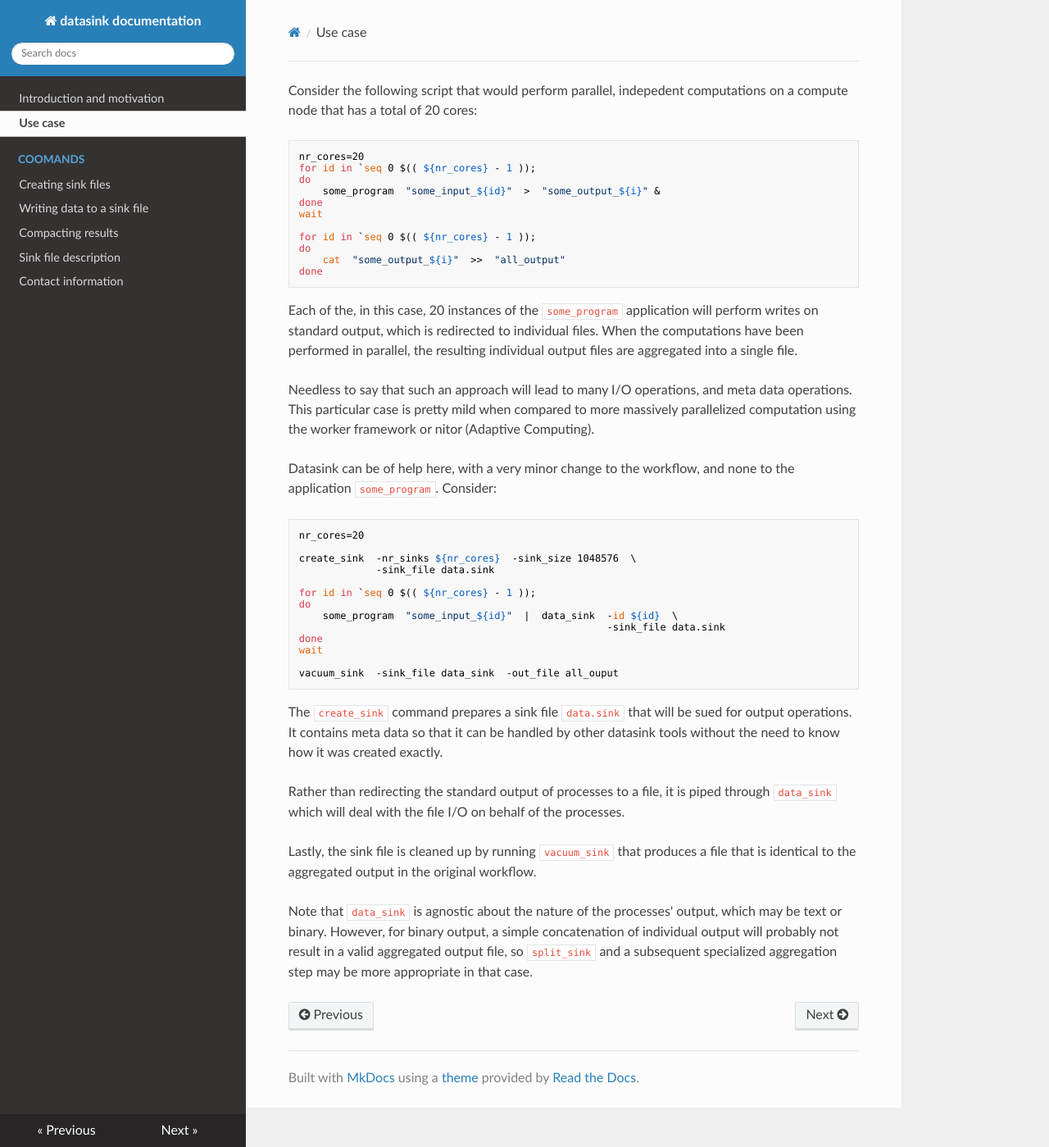
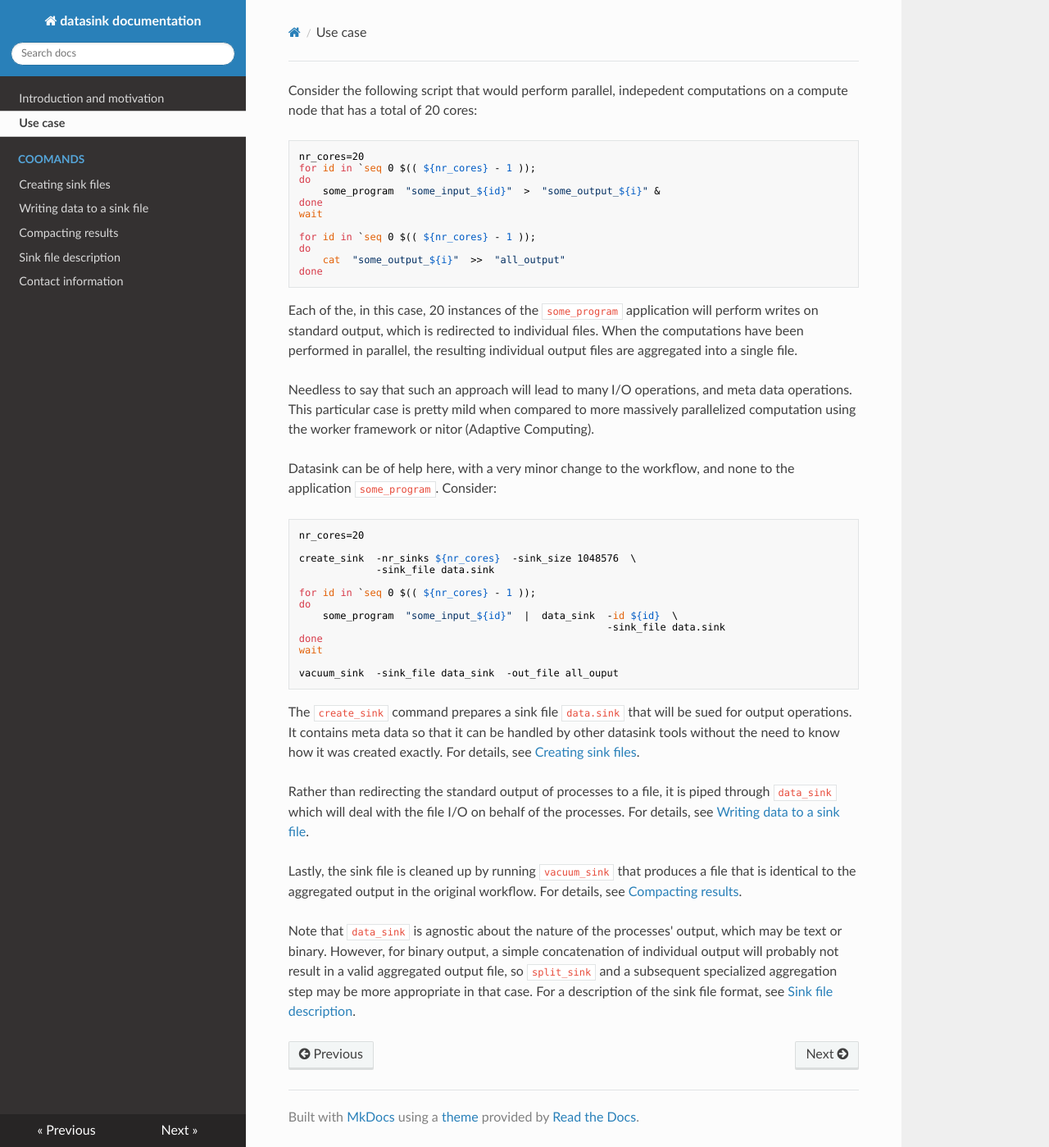
Before and after one commit to gjbex/datasink, an MkDocs documentation site: the page built from docs/usage.md, in a window 1280 px wide and 1399 px high. Shown: the whole window at 82% size. Built offline with MkDocs 1.6.1, drawn with Linux system fonts in a browser that asks for light colours; nearby versions of some CDN libraries; old or Windows-style settings are respelled for this version of MkDocs.

Commit message:
Added links to command descriptions

````diff
--- a/docs/usage.md
+++ b/docs/usage.md
@@ -32,10 +32,10 @@ wait
 
 vacuum_sink  -sink_file data_sink  -out_file all_ouput
 ```
-The `create_sink` command prepares a sink file `data.sink` that will be sued for output operations.  It contains meta data so that it can be handled by other datasink tools without the need to know how it was created exactly.
+The `create_sink` command prepares a sink file `data.sink` that will be sued for output operations.  It contains meta data so that it can be handled by other datasink tools without the need to know how it was created exactly.  For details, see [Creating sink files](create_sink.md).
 
-Rather than redirecting the standard output of processes to a file, it is piped through `data_sink` which will deal with the file I/O on behalf of the processes.
+Rather than redirecting the standard output of processes to a file, it is piped through `data_sink` which will deal with the file I/O on behalf of the processes.  For details, see [Writing data to a sink file](data_sink.md).
 
-Lastly, the sink file is cleaned up by running `vacuum_sink` that produces a file that is identical to the aggregated output in the original workflow.
+Lastly, the sink file is cleaned up by running `vacuum_sink` that produces a file that is identical to the aggregated output in the original workflow.  For details, see [Compacting results](vacuum_sink.md).
 
-Note that `data_sink` is agnostic about the nature of the processes' output, which may be text or binary.  However, for binary output, a simple concatenation of individual output will probably not result in a valid aggregated output file, so `split_sink` and a subsequent specialized aggregation step may be more appropriate in that case.
+Note that `data_sink` is agnostic about the nature of the processes' output, which may be text or binary.  However, for binary output, a simple concatenation of individual output will probably not result in a valid aggregated output file, so `split_sink` and a subsequent specialized aggregation step may be more appropriate in that case.  For a description of the sink file format, see [Sink file description](sink_file.md).
````
